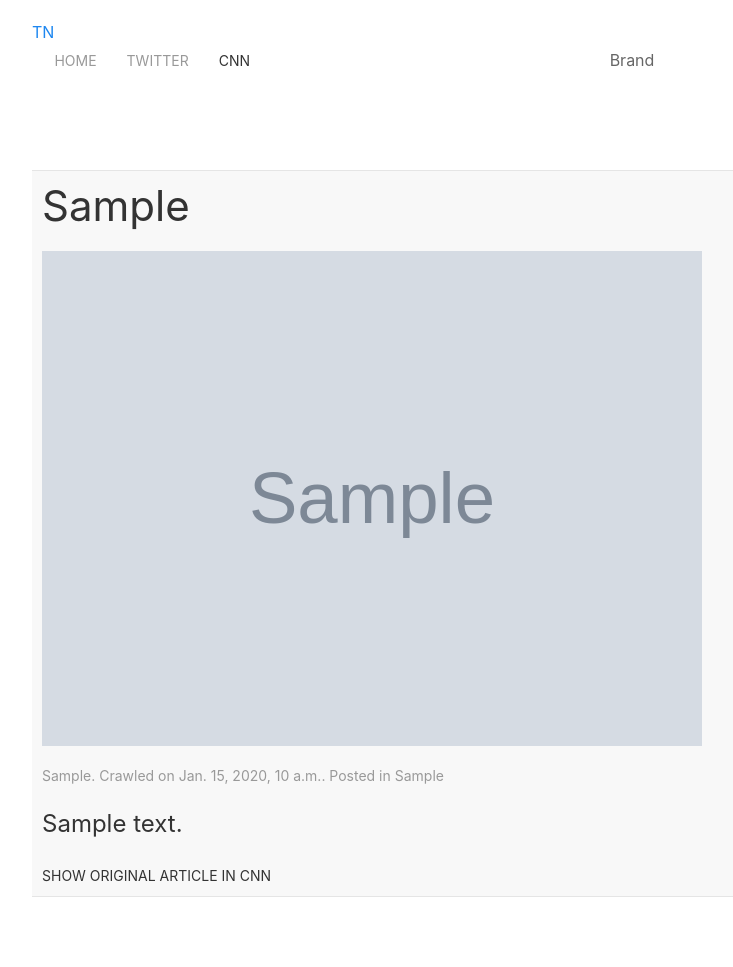
After one commit to ammirsm/data-grabber-cnn-twitter, a Django app: page /article/1 in a window 1280 px wide. The commit adds this page. Shown: the whole page, without its empty margins (8-741 px from the left). Run offline with Django 3.2, Linux system fonts and the light colour scheme; tables that the repository leaves empty hold one stand-in row (values such as "Sample post"); grey boxes marked "Sample" are stand-in pictures; some libraries are stand-ins or nearby versions.

Commit message:
fix articles showing in CNN

```diff
--- a/icrawler/urls.py
+++ b/icrawler/urls.py
@@ -24,4 +24,5 @@ urlpatterns = [
     path('admin/', admin.site.urls),
     path('crawl/', main.views.crawl),
     path('', main.views.homepage),
+    path('article/<int:id>', main.views.article),
 ] + static(settings.STATIC_URL, document_root=settings.STATIC_ROOT) + static(settings.MEDIA_URL, document_root=settings.MEDIA_ROOT)
--- a/main/models.py
+++ b/main/models.py
@@ -5,6 +5,10 @@ from django.utils import timezone
 
 class News(models.Model):
     headline = models.CharField(max_length=5000)
+    byline = models.CharField(max_length=10000)
+    section = models.CharField(max_length=5000)
+    byline = models.CharField(max_length=5000)
+    picture = models.CharField(max_length=5000)
     body = models.CharField(max_length=500000)
     url = models.CharField(max_length=5000)
     created_at = models.DateTimeField(auto_now_add=True)
--- a/main/views.py
+++ b/main/views.py
@@ -42,7 +42,14 @@ def homepage(request):
         "news": list_of_news
     }
     return render(request, 'icrawler/home.html', context)
-    return JsonResponse()
+
+
+def article(request, id):
+    news = News.objects.get(id=id)
+    context = {
+        "article": news
+    }
+    return render(request, 'icrawler/article.html', context)
 
 
 @csrf_exempt
--- a/scrapy_app/scrapy_app/pipelines.py
+++ b/scrapy_app/scrapy_app/pipelines.py
@@ -13,7 +13,10 @@ class ScrapyAppPipeline(object):
             news = News(
                 headline=item.get('headline'),
                 body=item.get('body'),
-                url=item.get('url')
+                url=item.get('url'),
+                byline=item.get('byLine'),
+                section=item.get('section'),
+                picture=item.get('picture'),
             )
             news.save()
         elif item.get('type') == "tweet":
--- a/scrapy_app/scrapy_app/settings.py
+++ b/scrapy_app/scrapy_app/settings.py
@@ -101,6 +101,6 @@ HTTPCACHE_DIR = 'httpcache'
 #HTTPCACHE_IGNORE_HTTP_CODES = []
 #HTTPCACHE_STORAGE = 'scrapy.extensions.httpcache.FilesystemCacheStorage'
 
-KEYWORD = "trump"
-TWITTER = "realDonaldTrump"
+KEYWORD = "microsoft"
+TWITTER = "Microsoft"
 PAGE_LIMIT = 1
--- /dev/null
+++ b/templates/icrawler/article.html
@@ -0,0 +1,92 @@
+{% load static %}
+
+<!DOCTYPE html>
+<html lang="en-gb" dir="ltr">
+
+<head>
+    <meta charset="utf-8">
+    <meta name="viewport" content="width=device-width, initial-scale=1">
+    <title>Tweet and News</title>
+    <link rel="shortcut icon" href="images/favicon.ico" type="image/x-icon">
+    <link rel="apple-touch-icon-precomposed" href="images/apple-touch-icon.png">
+    <link rel="stylesheet" href="https://cdnjs.cloudflare.com/ajax/libs/uikit/2.27.5/css/uikit.min.css"/>
+    <script src="https://code.jquery.com/jquery-3.4.1.min.js"></script>
+    <script src="https://cdnjs.cloudflare.com/ajax/libs/uikit/2.27.5/js/uikit.min.js"></script>
+
+</head>
+
+<body>
+
+<div class="uk-container uk-container-center uk-margin-top uk-margin-large-bottom">
+
+    <nav class="uk-navbar uk-margin-large-bottom">
+        <a class="uk-navbar-brand uk-hidden-small" href="layouts_frontpage.html">TN</a>
+        <ul class="uk-navbar-nav uk-hidden-small">
+            <li>
+                <a href="/">Home</a>
+            </li>
+            <li>
+                <a href="https://twitter.com">Twitter</a>
+            </li>
+            <li class="uk-active">
+                <a href="https://cnn.com">CNN</a>
+            </li>
+        </ul>
+        <a href="#offcanvas" class="uk-navbar-toggle uk-visible-small" data-uk-offcanvas></a>
+        <div class="uk-navbar-brand uk-navbar-center uk-visible-small">Brand</div>
+    </nav>
+
+    <div class="uk-grid" data-uk-grid-margin>
+
+        <div class="uk-width-medium-1-1">
+            <ul class="uk-list uk-list-striped">
+                    <article class="uk-article">
+
+                        <h1 class="uk-article-title"><a class="uk-link-reset"
+                                                        href="{{ article.url }}">{{ article.headline }}</a></h1>
+                        <img width="660" height="400" src="{{ article.picture }}" alt="">
+                        <p class="uk-article-meta">{{ article.byline }}. Crawled on {{ article.created_at }}. Posted in <a
+                                href="">{{ article.section }}</a></p>
+
+                        <p class="uk-text-lead">{{article.body}}</p>
+
+                        <div class="uk-grid-small uk-child-width-auto" uk-grid>
+                            <div>
+                                <a class="uk-button uk-button-text" href="{{ article.url }}">Show original article in CNN</a>
+                            </div>
+                        </div>
+
+                    </article>
+            </ul>
+        </div>
+    </div>
+
+</div>
+
+<div id="offcanvas" class="uk-offcanvas">
+    <div class="uk-offcanvas-bar">
+        <ul class="uk-nav uk-nav-offcanvas">
+            <li class="uk-active">
+                <a href="layouts_frontpage.html">Frontpage</a>
+            </li>
+            <li>
+                <a href="layouts_portfolio.html">Portfolio</a>
+            </li>
+            <li>
+                <a href="layouts_blog.html">Blog</a>
+            </li>
+            <li>
+                <a href="layouts_documentation.html">Documentation</a>
+            </li>
+            <li>
+                <a href="layouts_contact.html">Contact</a>
+            </li>
+            <li>
+                <a href="layouts_login.html">Login</a>
+            </li>
+        </ul>
+    </div>
+</div>
+
+</body>
+</html>
```
Also changed, not shown: scrapy_app/scrapy_app/spiders/icrawler.py (+8 -5 lines), templates/icrawler/home.html (+11 -14 lines), main/migrations/0007_auto_20191111_0509.py (added).
